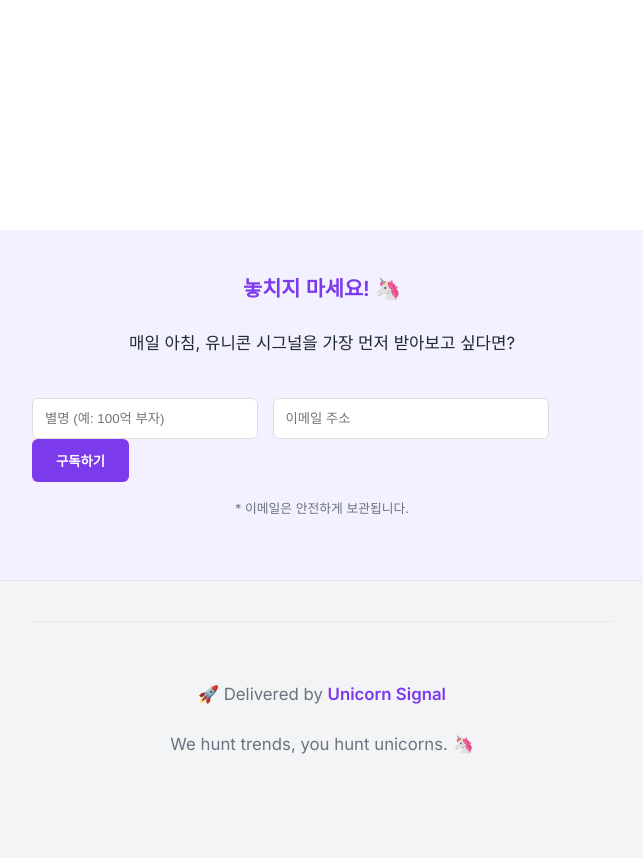
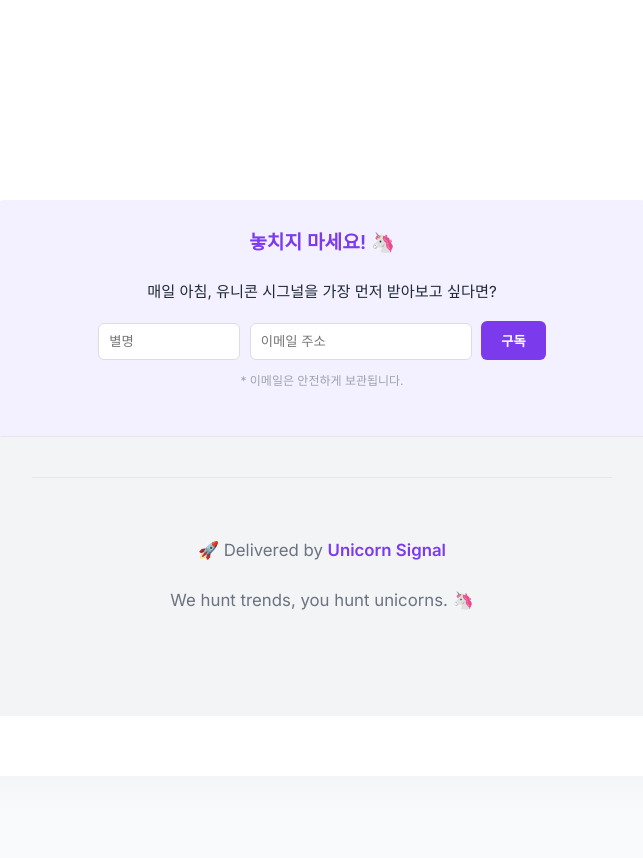
Before and after one commit to thinkingkorean-jpg/Unicorn-Signal, a Python web app: template templates/newsletter_theme.html in a window 1280 px wide. Shown: the part 310-1168 px from the top of the page, without its empty margins (318-961 px from the left). After the commit the page ends 920 px from the top, so only its background shows below. Run offline with Jinja, Linux system fonts and the light colour scheme; the template is opened without the code that fills it, so the values that code supplies are empty.

Commit message:
Unicorn Signal v1.0 Release

```diff
--- a/templates/newsletter_theme.html
+++ b/templates/newsletter_theme.html
@@ -220,18 +220,20 @@
             </div>
 
             <!-- Subscription Section -->
-            <div style="background-color: #f3f0ff; padding: 40px; text-align: center; margin-top: 60px;">
-                <h3 style="margin-top: 0; color: var(--accent);">놓치지 마세요! 🦄</h3>
-                <p>매일 아침, 유니콘 시그널을 가장 먼저 받아보고 싶다면?</p>
-                <div style="margin-top: 20px; display: inline-block; text-align: left;">
-                    <input type="text" placeholder="별명 (예: 100억 부자)"
-                        style="padding: 12px; border: 1px solid #ddd; border-radius: 6px; width: 200px; margin-right: 10px;">
+            <!-- Subscription Section: Compact Style -->
+            <div
+                style="background-color: #f3f0ff; padding: 25px; text-align: center; margin-top: 30px; border-radius: 12px;">
+                <h3 style="margin-top: 0; color: var(--accent); font-size: 1.2rem;">놓치지 마세요! 🦄</h3>
+                <p style="margin-bottom: 15px; font-size: 0.95rem;">매일 아침, 유니콘 시그널을 가장 먼저 받아보고 싶다면?</p>
+                <div style="display: inline-block; text-align: left;">
+                    <input type="text" placeholder="별명"
+                        style="padding: 10px; border: 1px solid #ddd; border-radius: 6px; width: 120px; margin-right: 5px;">
                     <input type="email" placeholder="이메일 주소"
-                        style="padding: 12px; border: 1px solid #ddd; border-radius: 6px; width: 250px; margin-right: 10px;">
+                        style="padding: 10px; border: 1px solid #ddd; border-radius: 6px; width: 200px; margin-right: 5px;">
                     <button
-                        style="padding: 12px 24px; background-color: var(--accent); color: white; border: none; border-radius: 6px; font-weight: bold; cursor: pointer;">구독하기</button>
+                        style="padding: 10px 20px; background-color: var(--accent); color: white; border: none; border-radius: 6px; font-weight: bold; cursor: pointer;">구독</button>
                 </div>
-                <p style="font-size: 0.8rem; color: #6b7280; margin-top: 15px;">* 이메일은 안전하게 보관됩니다.</p>
+                <p style="font-size: 0.75rem; color: #9ca3af; margin-top: 10px;">* 이메일은 안전하게 보관됩니다.</p>
             </div>
 
             <div class="footer">
```
Also changed, not shown: main.py (+5 -5 lines).
